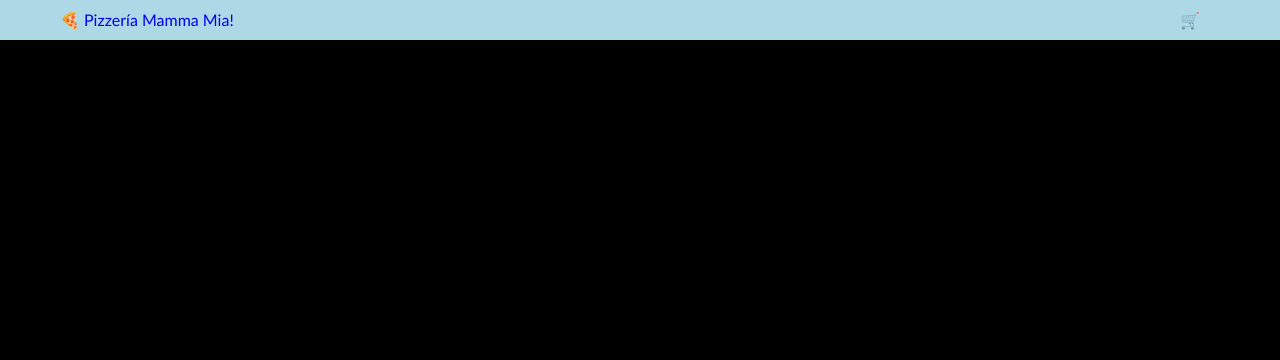
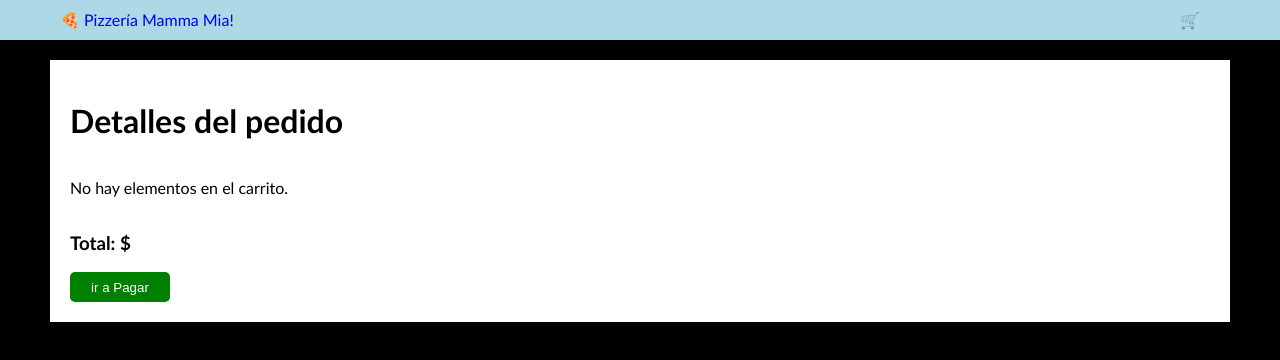
Before and after one commit to JUDAS89/mamma_mia, a React (Vite) app: page /carrito in a window 1280 px wide. Shown: the top 360 px of the page. Built offline with nearby package versions, Linux system fonts and the light colour scheme.

Commit message:
carrito y style

```diff
--- a/src/context/PizzaContext.jsx
+++ b/src/context/PizzaContext.jsx
@@ -4,6 +4,7 @@ const PizzaContext = createContext();
 
 const PizzaProvider = ({ children }) => {
   const [pizzaDetails, setPizzaDetails] = useState([]);
+  const [selectedPizzas, setSelectedPizzas] = useState([])
 
   useEffect(() => {
     const getPizzaDetails = async () => {
@@ -22,8 +23,17 @@ const PizzaProvider = ({ children }) => {
     getPizzaDetails();
   }, []);
 
+    const addToCarrito = (pizza) => {
+        setSelectedPizzas([...selectedPizzas, pizza]);
+    };
+
+    const removeFromCarrito = (pizzaId) => {
+        const updatedPizzas = selectedPizzas.filter((pizza) => pizza.id !== pizzaId);
+        setSelectedPizzas(updatedPizzas);
+      };
+
   return (
-    <PizzaContext.Provider value={{ pizzaDetails }}>
+    <PizzaContext.Provider value={{ pizzaDetails, selectedPizzas, addToCarrito, removeFromCarrito }}>
       {children}
     </PizzaContext.Provider>
   );
--- a/src/style.css
+++ b/src/style.css
@@ -124,3 +124,75 @@ nav{
     justify-content: space-between;
     align-items: center;
 }
+
+.pedido{
+    display: flex;
+    flex-direction: column;
+    background-color: white;
+    margin: 20px 50px 20px 50px;
+    padding: 20px;
+}
+
+.carritoItems{
+    display: flex;
+    flex-direction: column;
+}
+
+.carritoItem{
+    display: flex;
+    flex-direction: row;
+    margin: 10px;
+    border-bottom: solid 1px;
+    border-color: lightgray;;
+}
+
+.imgCarritoItem{
+    width: 100px;
+    height: 100px;
+}
+
+.carritoDescription{
+    display: flex;
+    flex-direction: row;
+    justify-content: space-between;
+    align-items: center;
+    padding-left: 15px;
+    width: 100%;
+}
+
+.boxCountPizzas{
+    display: flex;
+    flex-direction: row;
+    align-items: center;
+    justify-content: end;
+    margin: 20px;
+}
+
+#btnPluss{
+    background-color: tomato;
+    border-style: initial;
+    border-radius: 5px;
+    height: 30px;
+    margin: 10px;
+}
+
+#btnLess{
+    background-color:dodgerblue;
+    border-style: initial;
+    border-radius: 5px;
+    height: 30px;
+    margin: 10px;
+}
+
+#totalPrice{
+    color: green;
+}
+
+#btnPagar{
+    background-color: green;
+    border-style: initial;
+    border-radius: 5px;
+    color: white;
+    height: 30px;
+    width: 100px;
+}
--- a/src/views/Carrito.jsx
+++ b/src/views/Carrito.jsx
@@ -1,9 +1,40 @@
+import { usePizza } from '../context/PizzaContext'
+
 const Carrito = () => {
+    const { selectedPizzas } = usePizza() //pbtener las pizzas seleccionadas
+
+    const capitalizeFirstLetter = (string) => {
+        return string.charAt(0).toUpperCase() + string.slice(1);
+    };
+
   return (
-    <div>
-      <h1>Carrito de Compras</h1>
-      {/* lógica del carrito */}
+    <div className='pedido'>
+        <h1>Detalles del pedido</h1>
+        {selectedPizzas.length > 0 ? (
+        <div className="carritoItems">
+            {selectedPizzas.map((pizza) => (
+            <div key={pizza.id} className="carritoItem">
+                <img src={pizza.img} alt={pizza.name} className='imgCarritoItem'/>
+                <div className="carritoDescription">
+                    <h3>{capitalizeFirstLetter(pizza.name)}</h3>
+                    <div className='boxCountPizzas'>
+                        <p id='totalPrice'> $ {pizza.price}</p>
+                        <button id='btnPluss'> ➕ </button>
+                        <span id='totalCount'> 0 </span>
+                        <button id='btnLess'> ➖ </button>
+                    </div>
+                </div>
+          </div>
+        ))}
+      </div>
+    ) : (
+      <p>No hay elementos en el carrito.</p>
+    )}
+    <div className='total'>
+        <h3>Total: $</h3>
+        <button id='btnPagar'>ir a Pagar</button>
     </div>
+  </div>
   );
 };
 
--- a/src/views/Home.jsx
+++ b/src/views/Home.jsx
@@ -4,7 +4,12 @@ import { NavLink } from 'react-router-dom';
 import '../style.css'
 
 const Home = () => {
-    const { pizzaDetails } = usePizza();
+    const { pizzaDetails, addToCarrito } = usePizza();
+
+    const handleAddToCarrito = (pizza) => {
+        addToCarrito(pizza); // Agrega la pizza seleccionada al carrito
+    };
+
     const capitalizeFirstLetter = (string) => {
         return string.charAt(0).toUpperCase() + string.slice(1);
       };
@@ -35,7 +40,7 @@ const Home = () => {
                 </div>
                 <div className='boxBtn'>
                     <NavLink to={`/pizza/${pizza.id}`} id='btnVer' activeClassName='activeLink'>Ver Más 👀</NavLink>
-                    <button id='btnSum'> Añadir 🛒</button>
+                    <button id='btnSum' onClick={() => handleAddToCarrito(pizza)}> Añadir 🛒</button>
                 </div>
             </div>
           ))}
--- a/src/views/Pizza.jsx
+++ b/src/views/Pizza.jsx
@@ -4,8 +4,11 @@ import { usePizza } from '../context/PizzaContext'
 
 const Pizza = () => {
     const { id } = useParams(); // obtener el id de la pizza
-    //const { pizzas } = usePizza ()
-    const { pizzaDetails } = usePizza(); // Obtener el contexto de las pizzas
+    const { pizzaDetails, addToCarrito } = usePizza(); // Obtener el contexto de las pizzas
+
+    const handleAddToCarrito = (pizza) => {
+        addToCarrito(pizza); // Agregar la pizza seleccionada al carrito
+      };
 
 
     // Verificar si pizzaDetails está definido y no está vacío
@@ -39,7 +42,7 @@ const Pizza = () => {
                 </ul>
                 <div className="bottomCard">
                     <p className="price"><span>Precio: ${pizza.price}</span></p>
-                    <button id="btnSum">Añadir 🛒</button>
+                    <button id="btnSum" onClick={() => handleAddToCarrito(pizza)}>Añadir 🛒</button>
                 </div>
             </div>
       </div>
```
